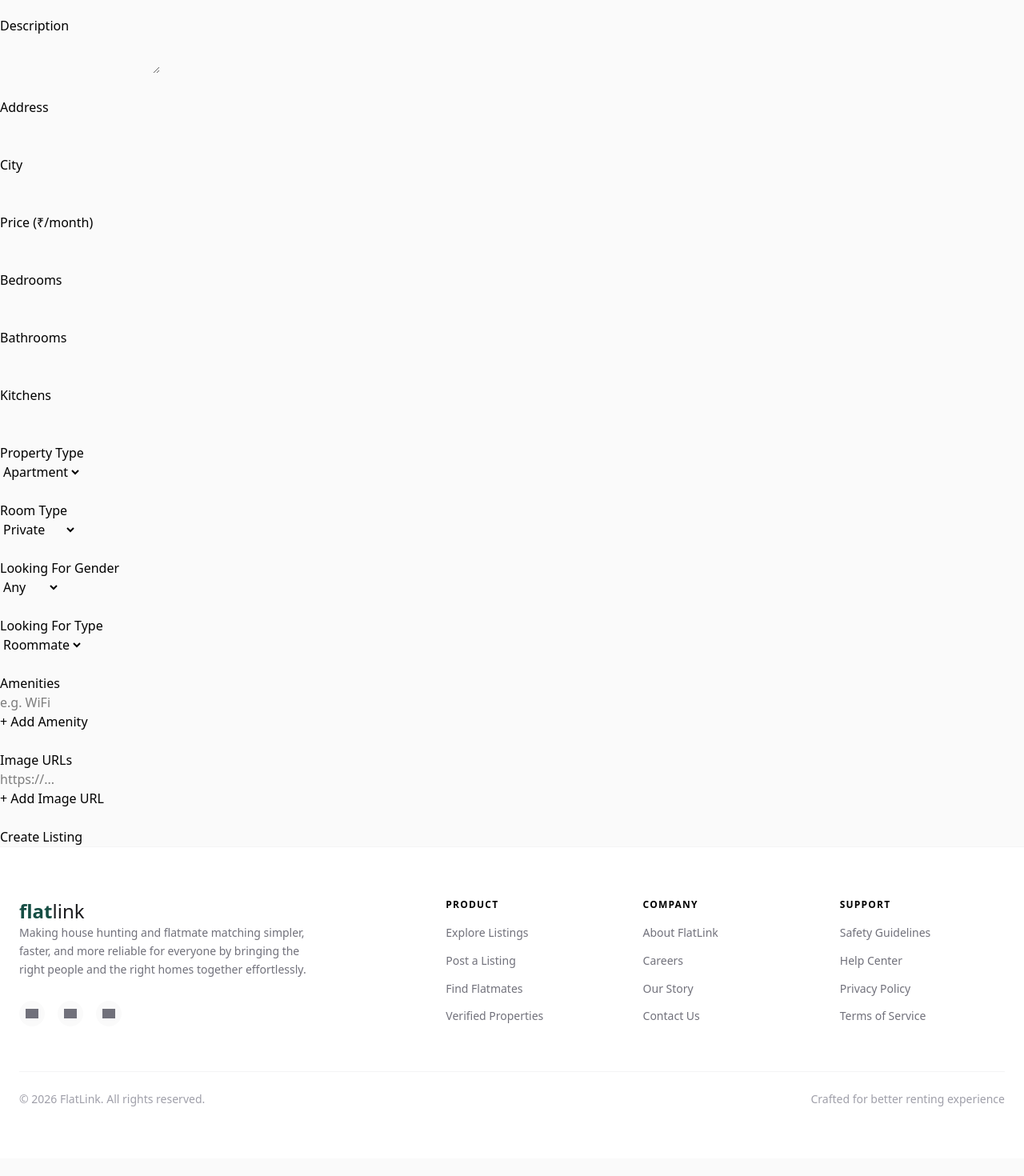
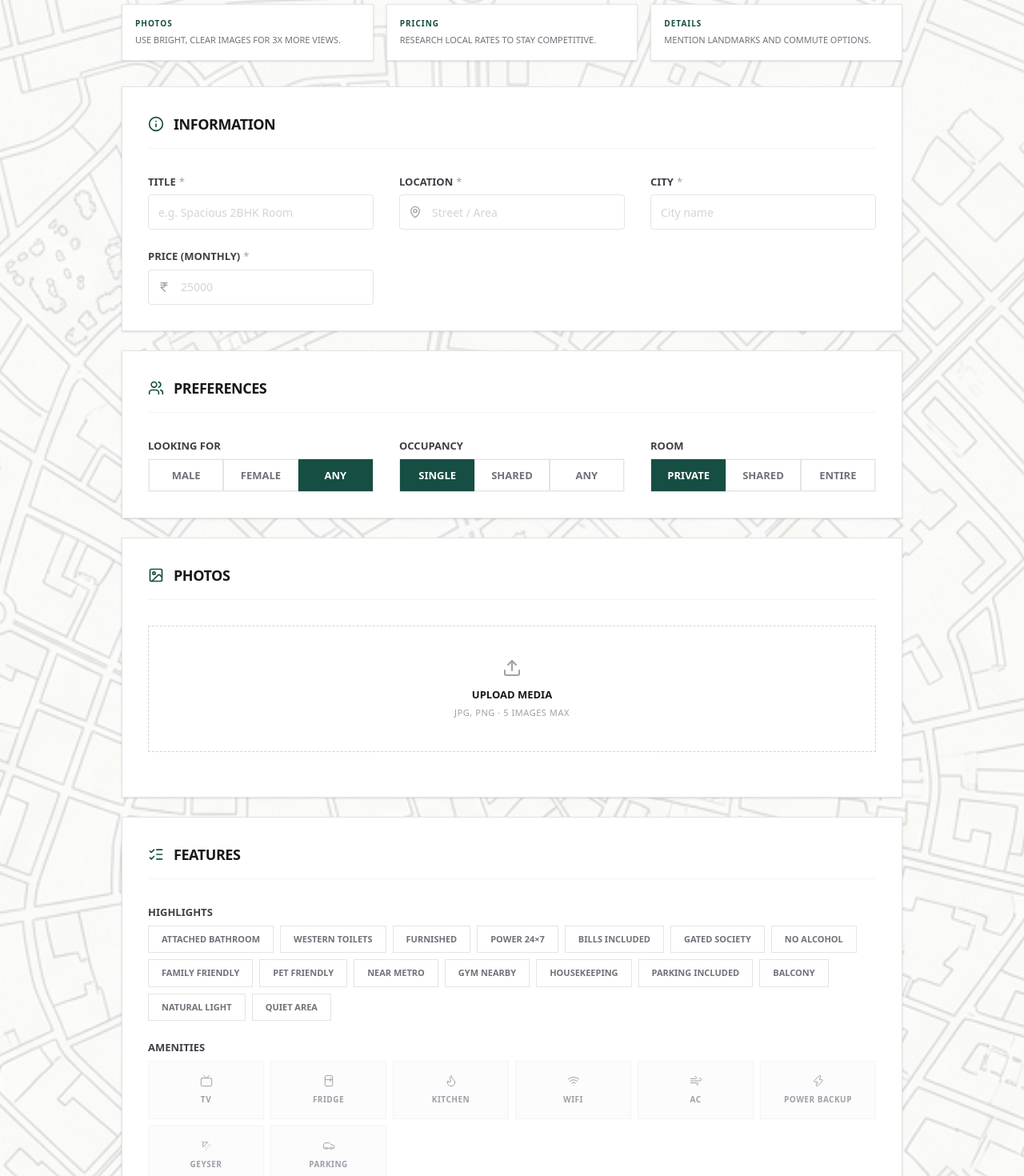
Before and after one commit to Jadu07/FlatLink, a Next.js app in the folder client/: page /create-listing in a window 1280 px wide. Shown: the part 220-1690 px from the top of the page at 80% size. Before the commit the page ends 1668 px from the top, so only its background shows below. Built offline with nearby package versions, Linux system fonts and the light colour scheme; grey boxes are pictures that could not be loaded.

Commit message:
listing form

```diff
--- a/client/app/create-listing/page.tsx
+++ b/client/app/create-listing/page.tsx
@@ -1,130 +1,211 @@
 'use client'
+import Image from 'next/image'
+import { useState, useRef } from 'react'
+import {
+  MapPin, IndianRupee, Upload, X, Wifi, Tv, Wind,
+  Zap, ShowerHead, Car, Flame, Refrigerator, CheckCircle2,
+  Info, Image as ImageIcon, ListChecks, Building2,
+  Phone, MoveRight, Users, Home
+} from 'lucide-react'
 
-import { useState } from 'react'
+const HIGHLIGHTS = ['Attached bathroom', 'Western toilets', 'Furnished', 'Power 24×7', 'Bills included', 'Gated society', 'No alcohol', 'Family friendly', 'Pet friendly', 'Near metro', 'Gym nearby', 'Housekeeping', 'Parking included', 'Balcony', 'Natural light', 'Quiet area']
+
+const AMENITY_LIST = [
+  { key: 'tv', label: 'TV', Icon: Tv },
+  { key: 'fridge', label: 'Fridge', Icon: Refrigerator },
+  { key: 'kitchen', label: 'Kitchen', Icon: Flame },
+  { key: 'wifi', label: 'WiFi', Icon: Wifi },
+  { key: 'ac', label: 'AC', Icon: Wind },
+  { key: 'powerbackup', label: 'Power Backup', Icon: Zap },
+  { key: 'geyser', label: 'Geyser', Icon: ShowerHead },
+  { key: 'parking', label: 'Parking', Icon: Car },
+]
+
+function FormSection({ title, children, icon: Icon }: { title: string; children: React.ReactNode; icon: any }) {
+  return (
+    <div className="bg-white border border-zinc-200 p-8 shadow-sm">
+      <div className="flex items-center gap-3 mb-8 border-b border-zinc-100 pb-4">
+        <Icon className="h-5 w-5 text-[#164E44]" strokeWidth={2} />
+        <h2 className="text-lg font-bold tracking-tight text-zinc-900">{title}</h2>
+      </div>
+      <div className="space-y-6">{children}</div>
+    </div>
+  )
+}
+
+function Field({ label, children, required, hint }: { label: string; children: React.ReactNode; required?: boolean; hint?: string }) {
+  return (
+    <div className="space-y-1.5">
+      <div className="flex items-center justify-between">
+        <label className="text-[13px] font-semibold text-zinc-700">
+          {label}{required && <span className="ml-1 text-zinc-400 font-normal">*</span>}
+        </label>
+        {hint && <span className="text-[11px] text-zinc-400 font-medium">{hint}</span>}
+      </div>
+      {children}
+    </div>
+  )
+}
+
+function Input({ icon: Icon, className = '', ...props }: any) {
+  return (
+    <div className="relative">
+      {Icon && <Icon className="absolute left-3 top-1/2 h-4 w-4 -translate-y-1/2 text-zinc-400" />}
+      <input {...props} className={`flex h-11 w-full rounded border border-zinc-200 bg-white px-3 py-2 text-sm outline-none transition-all placeholder:text-zinc-300 focus:border-[#164E44] focus:ring-1 focus:ring-[#164E44]/10 ${Icon ? 'pl-10' : ''} ${className}`} />
+    </div>
+  )
+}
+
+function SelectBtn({ label, active, onClick }: { label: string; active: boolean; onClick: () => void }) {
+  return (
+    <button type="button" onClick={onClick} className={`h-10 flex-1 border px-4 text-[13px] font-semibold transition-all ${active ? 'bg-[#164E44] border-[#164E44] text-white shadow-sm' : 'bg-white border-zinc-200 text-zinc-500 hover:border-zinc-400 hover:text-zinc-900'}`}>
+      {label}
+    </button>
+  )
+}
 
 export default function CreateListingPage() {
-    const [images, setImages] = useState<string[]>([''])
-    const [amenities, setAmenities] = useState<string[]>([''])
-    const [status, setStatus] = useState<string>('')
+  const [lookingFor, setLookingFor] = useState<'Male' | 'Female' | 'Any'>('Any')
+  const [occupancy, setOccupancy] = useState<'Single' | 'Shared' | 'Any'>('Single')
+  const [roomType, setRoomType] = useState<'PRIVATE' | 'SHARED' | 'ENTIRE_FLAT'>('PRIVATE')
+  const [mobileVis, setMobileVis] = useState<'public' | 'private'>('public')
+  const [selectedHighlights, setSelectedHighlights] = useState<string[]>([])
+  const [selectedAmenities, setSelectedAmenities] = useState<string[]>([])
+  const [imageFiles, setImageFiles] = useState<File[]>([])
+  const [dragOver, setDragOver] = useState(false)
+  const [submitting, setSubmitting] = useState(false)
+  const [status, setStatus] = useState('')
+  const fileInputRef = useRef<HTMLInputElement>(null)
+
+  const toggleItem = (list: string[], item: string, setter: (val: string[]) => void) => setter(list.includes(item) ? list.filter(i => i !== item) : [...list, item])
+
+  const handleFiles = (files: FileList | null) => {
+    if (!files) return
+    setImageFiles(prev => [...prev, ...Array.from(files).slice(0, 5 - imageFiles.length)])
+  }
 
   const handleSubmit = async (e: React.FormEvent<HTMLFormElement>) => {
     e.preventDefault()
-        setStatus('Submitting...')
-
-        const formData = Object.fromEntries(new FormData(e.currentTarget))
-
-        const data = {
-            ...formData,
-            price: Number(formData.price),
-            bedrooms: Number(formData.bedrooms),
-            bathrooms: Number(formData.bathrooms),
-            kitchens: Number(formData.kitchens),
-            amenities: amenities.filter(a => a.trim()),
-            images: images.filter(img => img.trim())
-        }
-
+    setSubmitting(true)
+    setStatus('')
+    const formData = new FormData(e.currentTarget)
+    const data = { ...Object.fromEntries(formData), price: Number(formData.get('price')), lookingFor, occupancy, roomType, mobileVis, highlights: selectedHighlights, amenities: selectedAmenities }
     try {
-            const res = await fetch('http://localhost:8000/api/listings/create', {
-                method: 'POST',
-                headers: { 'Content-Type': 'application/json' },
-                body: JSON.stringify(data)
-            })
-
-            const json = await res.json()
-            setStatus(res.ok ? `Listing created! ID: ${json.listing.id}` : `Error: ${json.message}`)
-        } catch (err) {
-            setStatus('Request failed')
+      const res = await fetch('http://localhost:8000/api/listings/create', { method: 'POST', headers: { 'Content-Type': 'application/json' }, body: JSON.stringify(data) })
+      const json = res.ok ? await res.json() : null
+      setStatus(res.ok ? 'Success: Listing published.' : `Error: ${json?.message || 'Failed'}`)
+    } catch {
+      setStatus('Network error. Check connection.')
+    } finally {
+      setSubmitting(false)
     }
   }
 
   return (
-        <div>
-            <h1>Create Listing</h1>
-            <form onSubmit={handleSubmit}>
-
-                <label>User ID <br /><input name="userId" type="text" required /></label><br /><br />
-                <label>Title <br /><input name="title" type="text" required /></label><br /><br />
-                <label>User Name <br /><input name="userName" type="text" required /></label><br /><br />
-                <label>Description <br /><textarea name="description" required /></label><br /><br />
-                <label>Address <br /><input name="address" type="text" required /></label><br /><br />
-                <label>City <br /><input name="city" type="text" required /></label><br /><br />
-
-                <label>Price (₹/month) <br /><input name="price" type="number" required /></label><br /><br />
-                <label>Bedrooms <br /><input name="bedrooms" type="number" required /></label><br /><br />
-                <label>Bathrooms <br /><input name="bathrooms" type="number" required /></label><br /><br />
-                <label>Kitchens <br /><input name="kitchens" type="number" required /></label><br /><br />
-
-                <label>Property Type<br />
-                    <select name="propertyType" required>
-                        <option value="APARTMENT">Apartment</option>
-                        <option value="HOUSE">House</option>
-                        <option value="STUDIO">Studio</option>
-                        <option value="LOFT">Loft</option>
-                        <option value="PENTHOUSE">Penthouse</option>
-                        <option value="OTHER">Other</option>
-                    </select>
-                </label><br /><br />
-
-                <label>Room Type<br />
-                    <select name="roomType" required>
-                        <option value="PRIVATE">Private</option>
-                        <option value="SHARED">Shared</option>
-                        <option value="ENTIRE_FLAT">Entire Flat</option>
-                        <option value="OTHER">Other</option>
-                    </select>
-                </label><br /><br />
-
-                <label>Looking For Gender<br />
-                    <select name="lookingForGender" required>
-                        <option value="ANY">Any</option>
-                        <option value="MALE">Male</option>
-                        <option value="FEMALE">Female</option>
-                    </select>
-                </label><br /><br />
-
-                <label>Looking For Type<br />
-                    <select name="lookingForType" required>
-                        <option value="ROOMMATE">Roommate</option>
-                        <option value="ROOM">Room</option>
-                    </select>
-                </label><br /><br />
-
-                <fieldset>
-                    <legend>Amenities</legend>
-                    {amenities.map((a, i) => (
-                        <div key={i}>
-                            <input
-                                type="text"
-                                value={a}
-                                placeholder="e.g. WiFi"
-                                onChange={e => setAmenities(prev => prev.map((item, idx) => idx === i ? e.target.value : item))}
-                            />
+    <main className="relative min-h-screen w-full overflow-hidden bg-white pt-24 pb-32">
+      <div className="absolute inset-0 z-0 pointer-events-none">
+        <Image src="/images/city_map_pattern.png" alt="Map Pattern Background" fill className="object-cover" priority />
+        <div className="absolute inset-0 bg-white/50" />
+      </div>
+      <div className="relative z-10 mx-auto max-w-5xl px-6">
+        <div className="mb-12 border-b border-zinc-200 pb-10 text-center">
+          <h1 className="text-4xl font-black tracking-tighter text-zinc-900 uppercase">
+            Add your <span className="text-[#164E44]">room</span>
+          </h1>
+        </div>
+        <div className="mb-8 grid grid-cols-1 sm:grid-cols-3 gap-4">
+          {[{ t: 'PHOTOS', d: 'Use bright, clear images for 3x more views.' }, { t: 'PRICING', d: 'Research local rates to stay competitive.' }, { t: 'DETAILS', d: 'Mention landmarks and commute options.' }].map((tip, i) => (
+            <div key={i} className="border border-zinc-200 p-4 bg-white shadow-sm">
+              <p className="text-[10px] font-black text-[#164E44] tracking-widest uppercase mb-1">{tip.t}</p>
+              <p className="text-[11px] text-zinc-500 font-medium leading-relaxed uppercase">{tip.d}</p>
             </div>
           ))}
-                    <button type="button" onClick={() => setAmenities([...amenities, ''])}>+ Add Amenity</button>
-                </fieldset><br />
-
-                <fieldset>
-                    <legend>Image URLs</legend>
-                    {images.map((img, i) => (
-                        <div key={i}>
-                            <input
-                                type="url"
-                                value={img}
-                                placeholder="https://..."
-                                onChange={e => setImages(prev => prev.map((item, idx) => idx === i ? e.target.value : item))}
-                                style={{ width: '400px' }}
-                            />
+        </div>
+        <form onSubmit={handleSubmit} className="space-y-6">
+          <FormSection title="INFORMATION" icon={Info}>
+            <div className="grid grid-cols-1 md:grid-cols-2 lg:grid-cols-3 gap-8">
+              <Field label="TITLE" required><Input name="title" required placeholder="e.g. Spacious 2BHK Room" /></Field>
+              <Field label="LOCATION" required><Input name="address" icon={MapPin} required placeholder="Street / Area" /></Field>
+              <Field label="CITY" required><Input name="city" required placeholder="City name" /></Field>
+            </div>
+            <div className="grid grid-cols-1 md:grid-cols-2 lg:grid-cols-3 gap-8">
+              <Field label="PRICE (MONTHLY)" required><Input name="price" type="number" icon={IndianRupee} required placeholder="25000" /></Field>
+            </div>
+          </FormSection>
+          <FormSection title="PREFERENCES" icon={Users}>
+            <div className="grid grid-cols-1 md:grid-cols-3 gap-8">
+              <Field label="LOOKING FOR">
+                <div className="flex border border-zinc-100">
+                  <SelectBtn label="MALE" active={lookingFor === 'Male'} onClick={() => setLookingFor('Male')} />
+                  <SelectBtn label="FEMALE" active={lookingFor === 'Female'} onClick={() => setLookingFor('Female')} />
+                  <SelectBtn label="ANY" active={lookingFor === 'Any'} onClick={() => setLookingFor('Any')} />
+                </div>
+              </Field>
+              <Field label="OCCUPANCY">
+                <div className="flex border border-zinc-100">
+                  <SelectBtn label="SINGLE" active={occupancy === 'Single'} onClick={() => setOccupancy('Single')} />
+                  <SelectBtn label="SHARED" active={occupancy === 'Shared'} onClick={() => setOccupancy('Shared')} />
+                  <SelectBtn label="ANY" active={occupancy === 'Any'} onClick={() => setOccupancy('Any')} />
+                </div>
+              </Field>
+              <Field label="ROOM">
+                <div className="flex border border-zinc-100">
+                  <SelectBtn label="PRIVATE" active={roomType === 'PRIVATE'} onClick={() => setRoomType('PRIVATE')} />
+                  <SelectBtn label="SHARED" active={roomType === 'SHARED'} onClick={() => setRoomType('SHARED')} />
+                  <SelectBtn label="ENTIRE" active={roomType === 'ENTIRE_FLAT'} onClick={() => setRoomType('ENTIRE_FLAT')} />
+                </div>
+              </Field>
+            </div>
+          </FormSection>
+          <FormSection title="PHOTOS" icon={ImageIcon}>
+            <div className={`border border-dashed p-10 transition-all cursor-pointer text-center ${dragOver ? 'border-[#164E44] bg-[#164E44]/5' : 'border-zinc-300 bg-white hover:border-zinc-500 hover:bg-zinc-50'}`} onDragOver={e => { e.preventDefault(); setDragOver(true) }} onDragLeave={() => setDragOver(false)} onDrop={e => { e.preventDefault(); setDragOver(false); handleFiles(e.dataTransfer.files) }} onClick={() => fileInputRef.current?.click()}>
+              <Upload className="h-6 w-6 text-zinc-400 mx-auto mb-3" />
+              <p className="text-[13px] font-bold text-zinc-900 uppercase">Upload Media</p>
+              <p className="text-[11px] text-zinc-400 mt-1 uppercase tracking-wider">JPG, PNG · 5 Images Max</p>
+              {imageFiles.length > 0 && (
+                <div className="flex flex-wrap justify-center gap-3 mt-8">
+                  {imageFiles.map((f, i) => (
+                    <div key={i} className="relative h-20 w-20">
+                      <img src={URL.createObjectURL(f)} className="h-full w-full object-cover border border-zinc-200" alt="Preview" />
+                      <button type="button" onClick={e => { e.stopPropagation(); setImageFiles(prev => prev.filter((_, idx) => idx !== i)) }} className="absolute -right-2 -top-2 flex h-6 w-6 items-center justify-center bg-black text-white hover:bg-zinc-800 transition shadow"><X className="h-3 w-3" /></button>
                     </div>
                   ))}
-                    <button type="button" onClick={() => setImages([...images, ''])}>+ Add Image URL</button>
-                </fieldset><br />
-
-                <button type="submit">Create Listing</button>
-
+                </div>
+              )}
+            </div>
+            <input ref={fileInputRef} type="file" multiple accept="image/*" className="hidden" onChange={e => handleFiles(e.target.files)} />
+          </FormSection>
+          <FormSection title="FEATURES" icon={ListChecks}>
+            <Field label="HIGHLIGHTS">
+              <div className="flex flex-wrap gap-2">
+                {HIGHLIGHTS.map(h => <button key={h} type="button" onClick={() => toggleItem(selectedHighlights, h, setSelectedHighlights)} className={`border px-4 py-2 text-[11px] font-bold uppercase transition-all ${selectedHighlights.includes(h) ? 'border-[#164E44] bg-[#164E44] text-white' : 'border-zinc-200 bg-white text-zinc-500 hover:border-zinc-400'}`}>{h}</button>)}
+              </div>
+            </Field>
+            <Field label="AMENITIES">
+              <div className="grid grid-cols-2 md:grid-cols-4 lg:grid-cols-6 gap-2">
+                {AMENITY_LIST.map(({ key, label, Icon }) => <button key={key} type="button" onClick={() => toggleItem(selectedAmenities, key, setSelectedAmenities)} className={`flex flex-col items-center justify-center gap-2 border p-4 transition-all ${selectedAmenities.includes(key) ? 'border-[#164E44] bg-[#164E44]/5 text-[#164E44]' : 'border-zinc-100 bg-zinc-50/50 text-zinc-400 hover:border-zinc-300 hover:text-zinc-600'}`}><Icon className="h-4 w-4" strokeWidth={1.5} /><span className="text-[10px] font-bold uppercase tracking-wider">{label}</span></button>)}
+              </div>
+            </Field>
+          </FormSection>
+          <FormSection title="DETAILS" icon={Building2}>
+            <Field label="DESCRIPTION" required><textarea name="description" required rows={6} placeholder="Description of the listing..." className="w-full border border-zinc-200 bg-white px-4 py-3 text-sm outline-none transition-all placeholder:text-zinc-300 focus:border-[#164E44] focus:ring-1 focus:ring-[#164E44]/10 resize-none" /></Field>
+            <div className="flex items-center justify-between border-t border-zinc-100 pt-6">
+              <div className="space-y-0.5">
+                <div className="flex items-center gap-2 text-[13px] font-bold text-zinc-900 uppercase"><Phone className="h-3.5 w-3.5 text-[#164E44]" /><span>VISIBILITY</span></div>
+                <p className="text-[11px] text-zinc-400 uppercase tracking-wider font-medium">Public phone number</p>
+              </div>
+              <div className="flex border border-zinc-200">
+                <button type="button" onClick={() => setMobileVis('public')} className={`px-5 py-2 text-[11px] font-bold transition-all ${mobileVis === 'public' ? 'bg-zinc-900 text-white' : 'text-zinc-400 hover:text-zinc-900'}`}>YES</button>
+                <button type="button" onClick={() => setMobileVis('private')} className={`px-5 py-2 text-[11px] font-bold transition-all ${mobileVis === 'private' ? 'bg-zinc-900 text-white' : 'text-zinc-400 hover:text-zinc-900'}`}>NO</button>
+              </div>
+            </div>
+          </FormSection>
+          <div className="pt-10 flex flex-col items-center">
+            <button type="submit" disabled={submitting} className="w-full max-w-xs h-14 bg-zinc-950 text-white text-[13px] font-black uppercase tracking-[2px] transition-all hover:bg-[#164E44] active:scale-[0.98] disabled:opacity-50">{submitting ? 'PROCESSING...' : 'PUBLISH LISTING'}</button>
+            {status && <p className={`mt-6 text-[11px] font-black uppercase tracking-widest ${status.includes('Success') ? 'text-[#164E44]' : 'text-red-500'}`}>{status}</p>}
+          </div>
         </form>
-
-            {status && <p>{status}</p>}
       </div>
+    </main>
   )
 }
```
Lines whose indentation alone changed are shown as unchanged.
